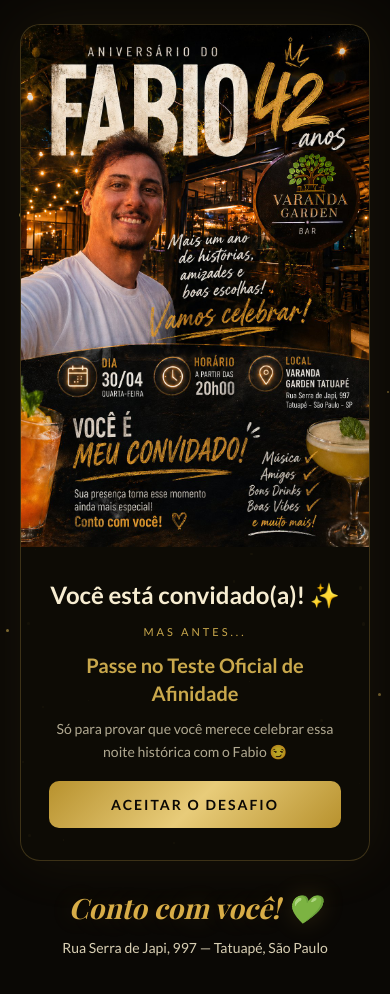
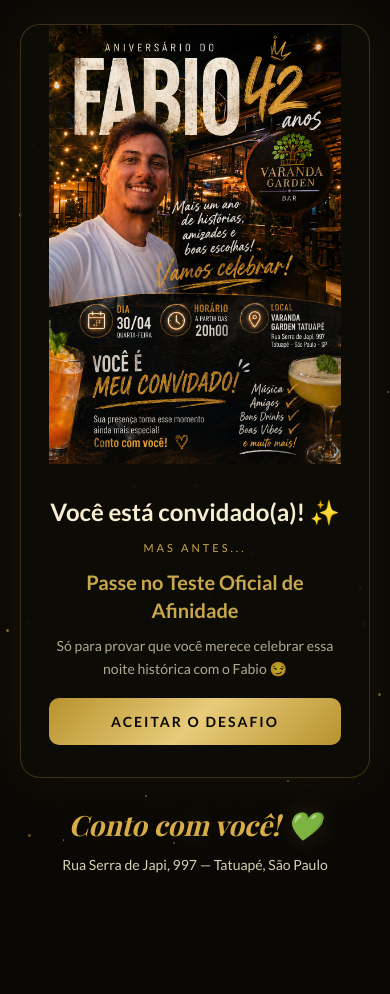
Before and after one commit to fabiocabrera/niver42, a plain HTML site: page index.html in a window 390 px wide. After the commit the page ends 919 px from the top, so only its background shows below. Drawn offline with nearby package versions, Linux system fonts and the light colour scheme.

Commit message:
Reduce hero image height on mobile

```diff
--- a/index.html
+++ b/index.html
@@ -58,6 +58,15 @@
 
     .screen { display: none; }
     .screen.active { display: block; }
+
+    .hero-flyer {
+      width: 100%;
+      height: auto;
+      max-height: 52vh;
+      object-fit: contain;
+      object-position: top center;
+      display: block;
+    }
 
     /* TYPOGRAPHY */
     .label-sm {
@@ -267,9 +276,10 @@
   <!-- ======================== INTRO ======================== -->
   <div class="card screen active" id="screen-intro" style="padding: 0; overflow: hidden;">
     <img
+      class="hero-flyer"
       src="https://fabiocabrera.github.io/niver42/flyer.png"
       alt="Aniversário do Fabio 42 anos – Varanda Garden Tatuapé"
-      style="width:100%; display:block; border-radius: 20px 20px 0 0; object-fit:cover;"
+      style="border-radius: 20px 20px 0 0;"
     />
     <div style="padding: 28px 28px 32px;">
       <p class="byline" style="margin-bottom:18px;">
```
